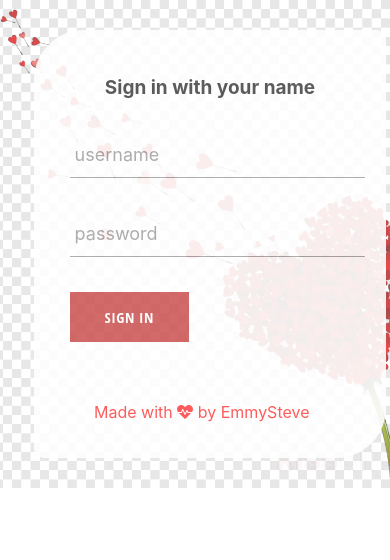
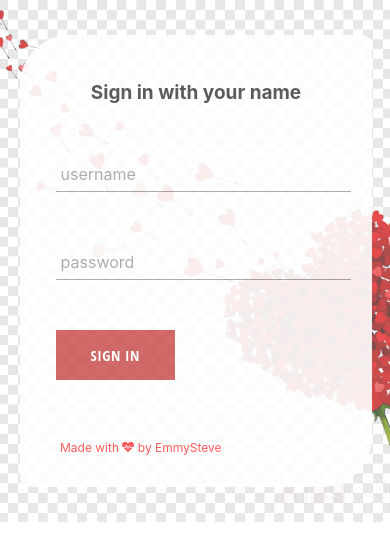
Before and after one commit to Emmydite/proposal-app, a React (Create React App) app: page / in a window 390 px wide. Shown: the top 560 px of the page. Built offline with nearby package versions, Linux system fonts and the light colour scheme.

Commit message:
adjusted some css properties for clear user view

```diff
--- a/src/components/form-input/form-input.styles.scss
+++ b/src/components/form-input/form-input.styles.scss
@@ -63,13 +63,13 @@ $main-color: black;
 
     .group {
     position: relative;
-    margin: 35px 0;
+    margin: 50px 0;
 
     .form-input {
       background: none;
       background-color: white;
       color: $sub-color;
-      font-size: 20px;
+      font-size: 15px;
       padding: 10px 10px 10px 5px;
       display: block;
       width: 100%;
@@ -93,7 +93,7 @@ $main-color: black;
 
     .form-input-label {
       color: $sub-color;
-      font-size: 18px;
+      font-size: 16px;
       font-weight: normal;
       position: absolute;
       pointer-events: none;
--- a/src/components/proposal/proposal.component.jsx
+++ b/src/components/proposal/proposal.component.jsx
@@ -29,7 +29,7 @@ const Proposal = () =>  {
         <div className='proposalblokCont'>
         <div className='proposalblok'>
 
-          <h5 className='title' id='titl'>
+           <h5 className='title' id='titl'>
                <Typing user={user}/>
             </h5>
 
--- a/src/components/proposal/proposal.styles.scss
+++ b/src/components/proposal/proposal.styles.scss
@@ -66,10 +66,11 @@
   .proposalblokCont{
     width: 80%;
     height: 80%;
-    margin: auto 2px;
+    margin: 4px;
     padding: 10px 20px 10px 20px;
     background-color: #ffff;
     opacity: 0.9;
+    border-radius: 30px;
 
 
    .proposalblok{
@@ -94,10 +95,14 @@
      background-image: url('../../assets/engageringbox2.jpeg');
     }
 
-    .title {
-      margin: 10px 0;
+    #titl {
+      margin: 25px 0;
       size: 22px;
       font-weight: bold;
+    }
+
+    #titl p{
+      margin: 0;
     }
 
 
@@ -112,10 +117,11 @@
     padding: 10px;
     padding-top: 20px;
     padding-bottom: 30px;
-    font-size: 16px;
+    font-size: 12px;
     text-align: left;
     margin-bottom: 50px;
     margin-top: 0px;
+    margin-left: 0px;
     }
   }
 
--- a/src/components/sign-in/sign-in.styles.scss
+++ b/src/components/sign-in/sign-in.styles.scss
@@ -48,7 +48,7 @@
     opacity: 0.9;
     align-items: center;
     text-align: center;
-    margin: auto;
+    margin: 5px;
     border-radius: 50px 10px;
 
 
@@ -69,5 +69,14 @@
 
      }
 
+     .icon p{
+      color: red;
+      padding: 10px;
+      font-size: 12px;
+      text-align: left;
+      margin-left: 10px;
+      margin-top: 40px;
+    }
+
 }
 }
```
